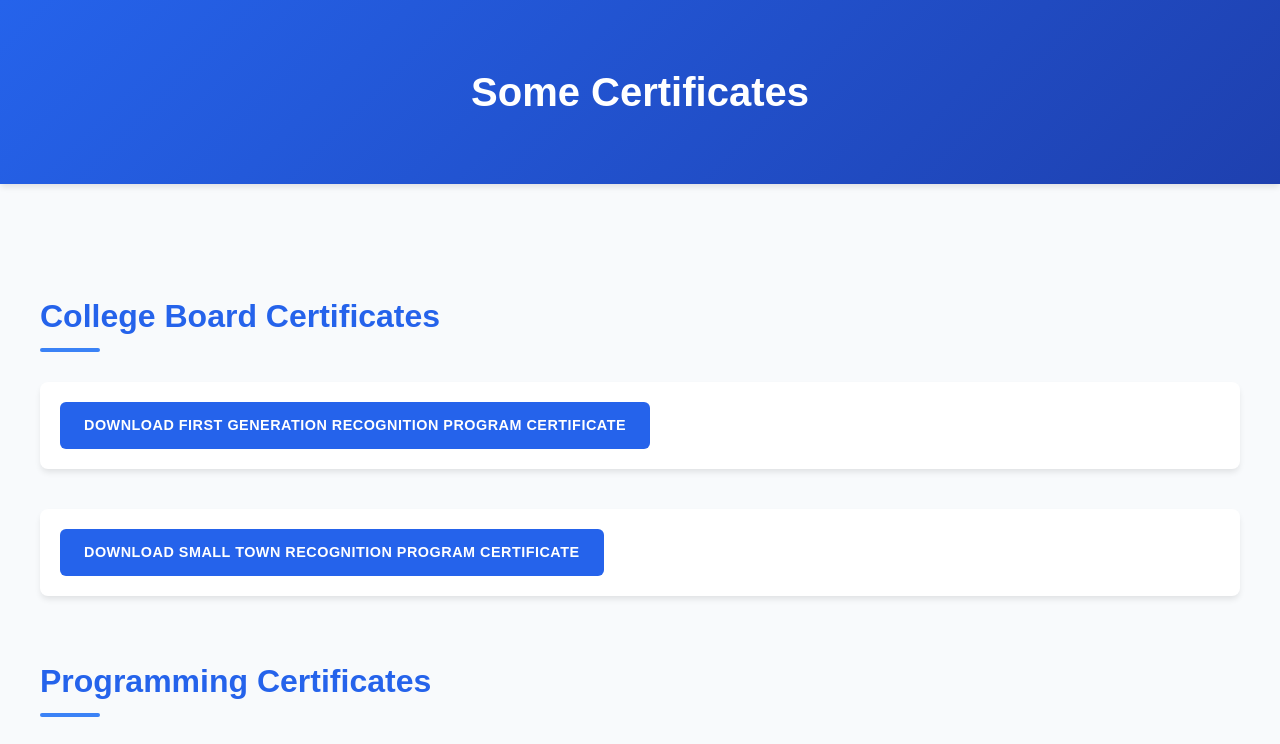
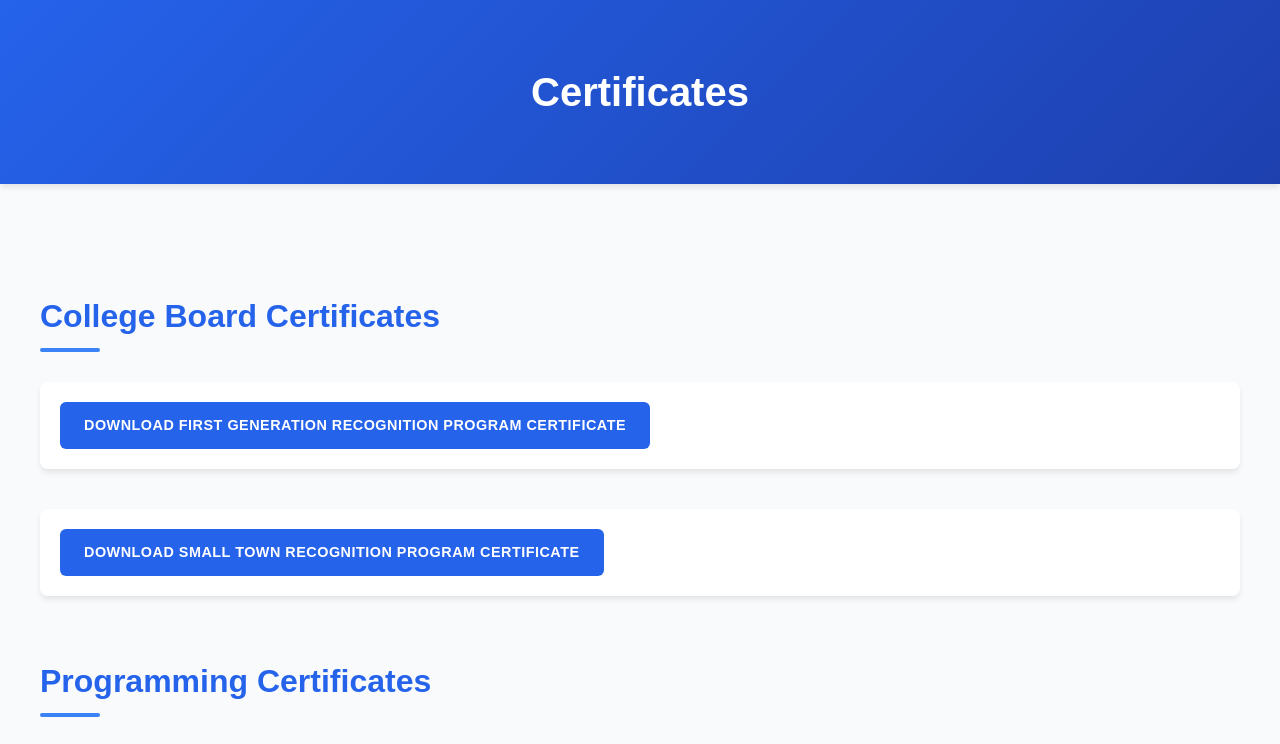
Before and after one commit to gyatmaster3000/gyatmaster3000.github.io, a plain HTML site: page index.html in a window 1280 px wide. Shown: the top 744 px of the page. Drawn offline with Linux system fonts and the light colour scheme.

Commit message:
wording of title

```diff
--- a/index.html
+++ b/index.html
@@ -181,7 +181,7 @@
 </head>
 <body>
     <header>
-        <h1>Some Certificates</h1>
+        <h1>Certificates</h1>
     </header>
 
     <div class="container">
```
